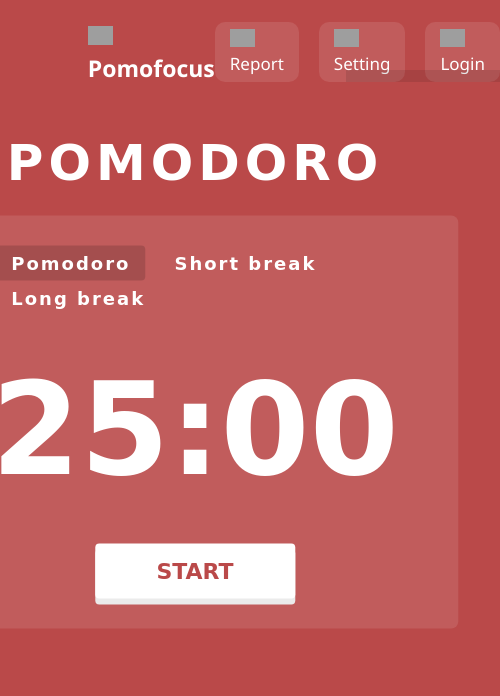
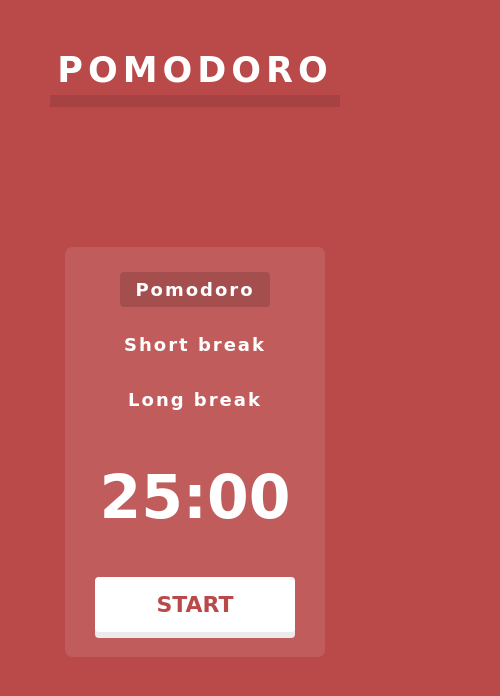
Before and after one commit to ulvee/Pomodoro, a plain HTML site: page index.html in a window 390 px wide. Shown: the whole page, 500 px wide, since content can reach past the window. Drawn offline with Linux system fonts and the light colour scheme; grey boxes are pictures that could not be loaded; a web font is replaced by a local one.

Commit message:
responsive design

```diff
--- a/index.html
+++ b/index.html
@@ -26,26 +26,6 @@
   </head>
   <body>
     <main class="app">
-      <div class="above-icon">
-        <a href="" id="promofocus"
-          ><img src="	https://pomofocus.io/images/icon-white2.png" alt="" />
-          Pomofocus</a
-        >
-        <div class="icons-111">
-          <a href=""
-            ><img src="https://pomofocus.io/icons/graph-white.png" alt="" />
-            Report</a
-          >
-          <a href=""
-            ><img src="https://pomofocus.io/icons/config-white.png" alt="" />
-            Setting</a
-          >
-          <a href=""
-            ><img src="https://pomofocus.io/icons/user-white.png" alt="" />
-            Login</a
-          >
-        </div>
-      </div>
       <h1>Pomodoro</h1>
       <progress id="js-progress" value="0"></progress>
       <div class="progress-bar"></div>
--- a/styles.css
+++ b/styles.css
@@ -22,50 +22,36 @@ body {
   user-select: none;
 }
 
-h1{
+h1 {
   font-size: 50px;
   text-transform: uppercase;
   letter-spacing: 5px;
   color: #fff;
   margin-top: 50px;
-  font-family: 'Bruno Ace SC', cursive;
+  font-family: "Bruno Ace SC", cursive;
   font-weight: 700;
   text-align: center;
+  margin-top: 50px;
 }
-.above-icon{
+.icons-111 {
   display: flex;
-  align-items: center;
-  justify-content: space-between;
-  width: 55%;
-  margin: 20px auto;
+  gap: 20px;
 }
-.above-icon img{
-  width: 25px;
-}
-.above-icon a{
-  text-decoration: none;
-  color: white;
-  font-size: 17px;
-  font-family: 'Segoe UI', Tahoma, Geneva, Verdana, sans-serif;
-}
-.icons-111{
-display: flex;
-gap: 20px;
-}
-.icons-111 a{
+.icons-111 a {
   padding: 7px 15px;
   border-radius: 10px;
   background-color: rgba(255, 255, 255, 0.1);
 }
 progress {
   border-radius: 2px;
-  width: 55%;
+  width: 100%;
   height: 12px;
-  position: fixed;
-  top: 70px;
-  left: 346px;
+  position: sticky;
+  top: 0;
+  left: 50%;
+  padding: 0 50px;
 }
-#promofocus{
+#promofocus {
   font-size: 23px;
   font-weight: 700;
 }
@@ -98,7 +84,7 @@ progress::-webkit-progress-value {
   line-height: 1;
   display: flex;
   align-items: center;
-  font-family: 'Bruno Ace SC', cursive;
+  font-family: "Bruno Ace SC", cursive;
   color: white;
   font-weight: 600;
 }
@@ -116,7 +102,7 @@ progress::-webkit-progress-value {
   color: white;
   opacity: 1;
   font-weight: 600;
-  font-family: 'Bruno Ace SC', cursive;
+  font-family: "Bruno Ace SC", cursive;
   letter-spacing: 2px;
 }
 
@@ -131,7 +117,7 @@ progress::-webkit-progress-value {
   padding: 0px 12px;
   border-radius: 4px;
   box-shadow: rgb(235, 235, 235) 0px 6px 0px;
-  font-family: 'Bruno Ace SC', cursive;
+  font-family: "Bruno Ace SC", cursive;
   font-size: 22px;
   height: 55px;
   color: rgb(186, 73, 73);
@@ -162,3 +148,80 @@ button:active {
     font-size: 8rem;
   }
 }
+@media screen and (max-width: 768px) {
+  .timer {
+    margin-top: 30px;
+  }
+  #js-mode-buttons {
+    display: flex;
+    flex-wrap: wrap;
+    justify-content: center;
+    gap: 20px;
+  }
+}
+@media screen and (min-width: 768px) and (max-width: 1380px) {
+  .timer {
+    margin-top: 30px;
+  }
+  #js-mode-buttons {
+    display: flex;
+    flex-wrap: wrap;
+    justify-content: center;
+    gap: 20px;
+  }
+}
+
+@media screen and (min-width: 425px) and (max-width: 600px) {
+  .timer {
+    margin-top: 30px;
+    padding: 25px 30px;
+  }
+  #js-mode-buttons {
+    display: flex;
+    flex-wrap: wrap;
+    justify-content: center;
+    gap: 20px;
+  }
+  h1{
+    font-size: 35px;
+  }
+  #js-clock{
+    font-size: 80px;
+  }
+}
+@media screen and (min-width: 375px) and (max-width: 425px) {
+  .timer {
+    margin-top: 30px;
+    padding: 25px 30px;
+  }
+  #js-mode-buttons {
+    display: flex;
+    flex-wrap: wrap;
+    justify-content: center;
+    gap: 20px;
+  }
+  h1{
+    font-size: 35px;
+  }
+  #js-clock{
+    font-size: 60px;
+  }
+}
+@media screen and (min-width: 320px) and (max-width: 375px) {
+  .timer {
+    margin-top: 30px;
+    padding: 25px 30px;
+  }
+  #js-mode-buttons {
+    display: flex;
+    flex-wrap: wrap;
+    justify-content: center;
+    gap: 20px;
+  }
+  h1{
+    font-size: 20px;
+  }
+  #js-clock{
+    font-size: 60px;
+  }
+}
```
